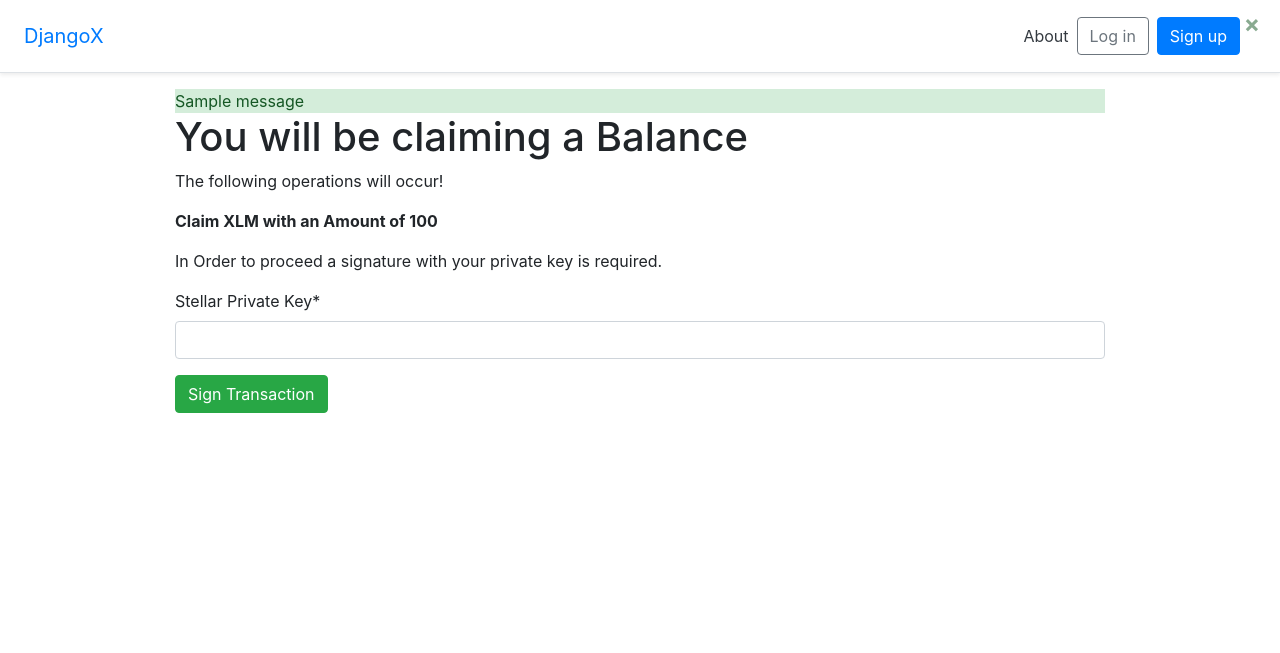
After one commit to MatejMecka/choccy, a Django app: page /claim-balance/1/ in a window 1280 px wide. The commit adds this page. Shown: the top 653 px of the page. Run offline with Django 3.2, Linux system fonts and the light colour scheme; tables that the repository leaves empty hold one stand-in row (values such as "Sample post"); one stand-in notice (Sample message) is shown; some libraries are stand-ins or nearby versions.

Commit message:
Claiming Claimable Balances - Native

```diff
--- a/djangox/accounts/forms.py
+++ b/djangox/accounts/forms.py
@@ -27,3 +27,6 @@ class ChangeStellarPublicKey(forms.ModelForm):
     class Meta:
         model = StellarAccount
         fields = ('public_key',)
+
+class StellarPrivateKeyForm(forms.Form):
+    private_key = forms.CharField(label='Stellar Private Key', max_length=100)
--- a/djangox/accounts/urls.py
+++ b/djangox/accounts/urls.py
@@ -1,11 +1,12 @@
 from django.urls import path
 
-from .views import edit_account_info, edit_payment_info, create_stellar_account
+from .views import edit_account_info, edit_payment_info, create_stellar_account, claim_balance
 #albedo_get_public_key
 
 urlpatterns = [
     path('edit-account/', edit_account_info, name='edit-account'),
     path('edit-payment-info/', edit_payment_info, name='edit-payment-info'),
     path('edit-payment-info/create-account-stellar', create_stellar_account, name='create-account-stellar'),
+    path('claim-balance/<str:balance_id>/', claim_balance, name='claim-balance'),
 #    path('albedo-public-key/', albedo_get_public_key, name='albedo-public-key'),
 ]
--- a/djangox/accounts/views.py
+++ b/djangox/accounts/views.py
@@ -3,10 +3,10 @@ from django.contrib import messages
 from django.contrib.auth.decorators import login_required
 from django.views.decorators.csrf import csrf_exempt
 from django.http import HttpResponse, HttpResponseBadRequest, HttpResponseForbidden
-from accounts.forms import ChangeUserInfo, ChangeStellarPublicKey
+from accounts.forms import ChangeUserInfo, ChangeStellarPublicKey, StellarPrivateKeyForm
 from accounts.models import CustomUser, StellarAccount
 from django.shortcuts import redirect
-from .utils import generateAccount
+from .utils import generateAccount, getClaimableBalance, claimBalance
 
 # Create your views here.
 @login_required
@@ -75,3 +75,19 @@ def create_stellar_account(request):
 
     form = ChangeStellarPublicKey()
     return render(request, 'account/edit_payment_information.html', {'form': form})
+
+def claim_balance(request, balance_id):
+    form = StellarPrivateKeyForm()
+    if request.method == 'POST':
+        form = StellarPrivateKeyForm(request.POST)
+        if form.is_valid():
+            balance_info = getClaimableBalance(balance_id)
+            if balance_info["asset"] == "native":
+                status, url = claimBalance(balance_id, form.data["private_key"])
+                print(url)
+                messages.success(request, f'Transaction Succeded! View it at {url}')
+        else:
+            print(form.errors)
+            messages.warning(request, form.errors)
+
+    return render(request, 'account/claim_balance.html', {'form': form})
--- /dev/null
+++ b/djangox/templates/account/claim_balance.html
@@ -0,0 +1,32 @@
+{% extends '_base.html' %}
+{% load crispy_forms_tags %}
+
+{% block title %}Claim Balance{% endblock %}
+
+{% block content %}
+
+{% for message in messages %}
+  <div class="alert-{{ message.tags }} alert-dismissible" role="alert">
+    <button type="button" class="close" data-dismiss="alert" aria-label="Close">
+      <span aria-hidden="true">&times;</span>
+    </button>
+    {{ message }}
+  </div>
+{% endfor %}
+
+
+<h1>You will be claiming a Balance</h1>
+
+<p>The following operations will occur! </p>
+
+<p><b>Claim XLM with an Amount of 100</b></p>
+
+<p>In Order to proceed a signature with your private key is required.</p>
+
+<form method="post" action="{{ request.path }}">
+  {% csrf_token %}
+  {{ form|crispy }}
+  <button class="btn btn-success" type="submit">Sign Transaction</button>
+</form>
+
+{% endblock content %}
--- a/djangox/templates/pages/home.html
+++ b/djangox/templates/pages/home.html
@@ -38,6 +38,7 @@
       <th scope="col">Account</th>
       <th scope="col">Asset</th>
       <th scope="col">Amount</th>
+      <th scope="col">Action</th>
   </tr>
   </thead>
   <tbody>
@@ -46,6 +47,7 @@
       <th scope="row">{{ balance.sponsor }}</th>
       <td>{{ balance.asset }}</td>
       <td>{{ balance.amount }}</td>
+      <td><a href="{% url 'claim-balance' balance.id %}" class="btn btn-primary" role="button">Claim</a></td>
     </tr>
 {% endfor %}
 </tbody>
```
Also changed, not shown: djangox/accounts/utils.py (+37 -0 lines).
